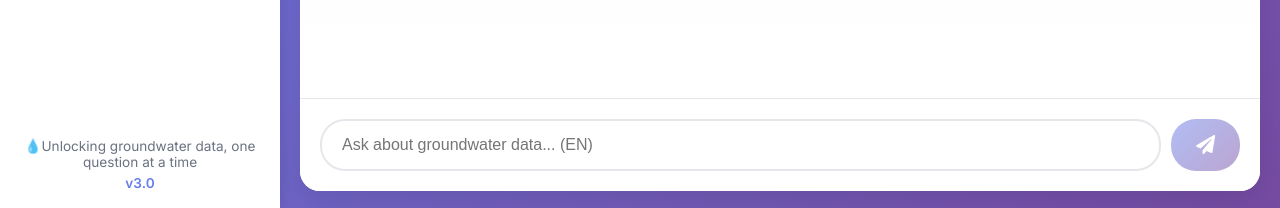
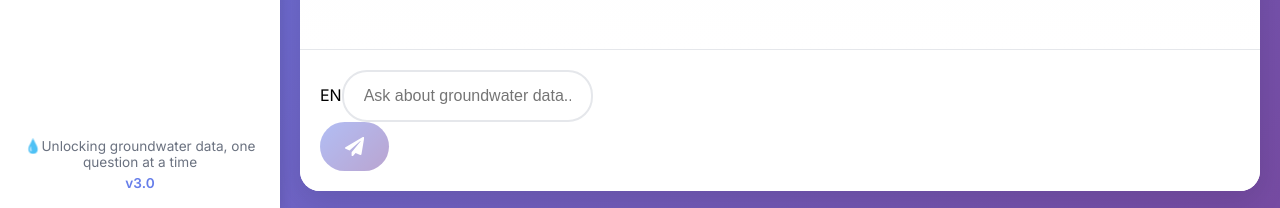
Before and after one commit to Manaswini-tp/ingres-chatbot, a React (Create React App) app in the folder frontend/: page / in a window 1280 px wide. Shown: the part 589-797 px from the top of the page. Built offline with nearby package versions, Linux system fonts and the light colour scheme; no server answers.

Commit message:
Enhance InputBar with character limit and disabled prop
Refactor InputBar component to include character limit and disabled state.

```diff
--- a/frontend/src/components/InputBar.jsx
+++ b/frontend/src/components/InputBar.jsx
@@ -1,29 +1,51 @@
 import React, { useState } from 'react';
-import { FaPaperPlane } from 'react-icons/fa';  // ← FIXED: Removed unused FaMicrophone
+import { FaPaperPlane } from 'react-icons/fa';
 
-const InputBar = ({ onSend, language }) => {
+const MAX_CHARS = 500;
+
+const InputBar = ({ onSend, language, disabled }) => {
   const [input, setInput] = useState('');
+  const [sending, setSending] = useState(false);
 
-  const handleSubmit = (e) => {
+  const handleSubmit = async (e) => {
     e.preventDefault();
-    if (input.trim()) {
+    if (!input.trim() || sending) return;
+
+    setSending(true);
     onSend(input);
     setInput('');
-    }
+    setTimeout(() => setSending(false), 300);
   };
+
+  const charCount = input.length;
+  const nearLimit = charCount > MAX_CHARS * 0.85;
 
   return (
     <form className="input-bar" onSubmit={handleSubmit}>
+      <div className="input-bar-inner">
+        <span className="lang-badge">{language.toUpperCase()}</span>
         <input
           type="text"
           value={input}
-        onChange={(e) => setInput(e.target.value)}
-        placeholder={`Ask about groundwater data... (${language.toUpperCase()})`}
+          onChange={(e) => setInput(e.target.value.slice(0, MAX_CHARS))}
+          placeholder="Ask about groundwater data..."
           className="message-input"
+          disabled={disabled}
         />
-      <button type="submit" className="send-button" disabled={!input.trim()}>
+        {charCount > 0 && (
+          <span className={`char-counter ${nearLimit ? 'near-limit' : ''}`}>
+            {charCount}
+          </span>
+        )}
+        <button
+          type="submit"
+          className={`send-button ${sending ? 'sending' : ''}`}
+          disabled={!input.trim() || disabled}
+          aria-label="Send message"
+        >
           <FaPaperPlane />
         </button>
+      </div>
     </form>
   );
 };
```
Lines whose indentation alone changed are shown as unchanged.
